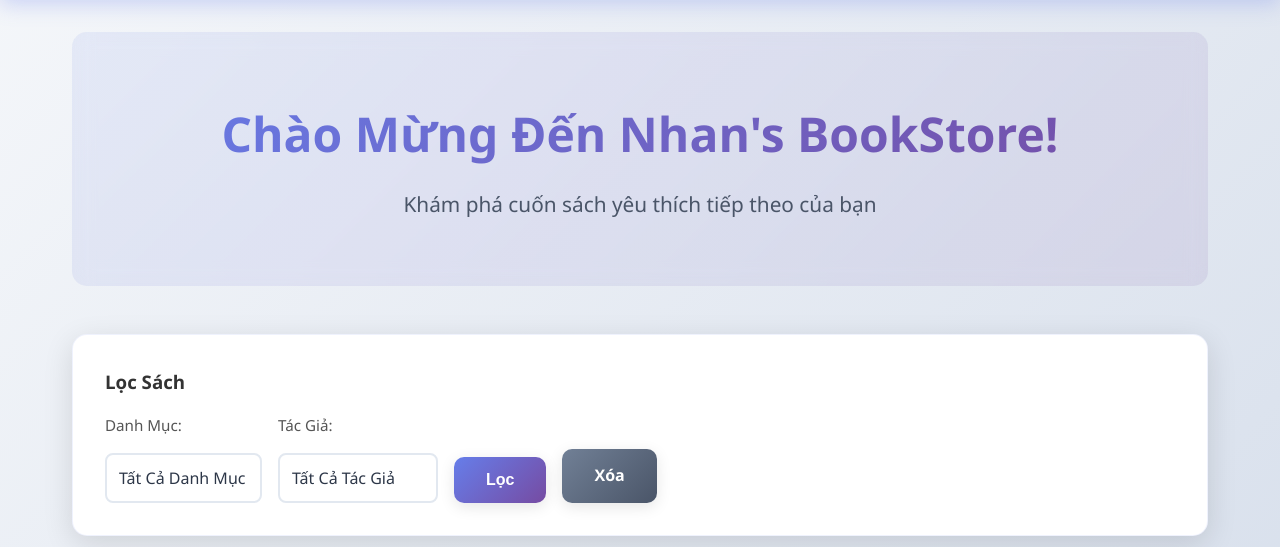
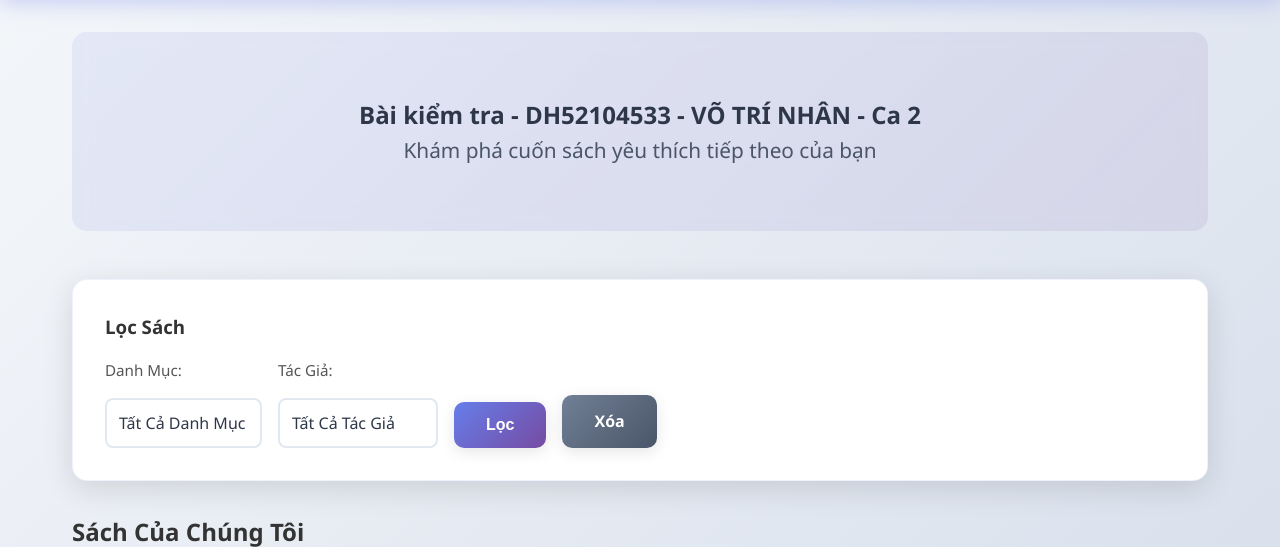
Before and after one commit to nhanvotri33/oss_proj_2, a PHP site: page / in a window 1280 px wide. Shown: the part 90-637 px from the top of the page. Run offline with PHP 8.4, Linux system fonts and the light colour scheme; data comes from the database, SQL or seed files in the repository.

Commit message:
chinh lai tieu de

```diff
--- a/index.php
+++ b/index.php
@@ -72,7 +72,7 @@ try {
     <?php endif; ?>
 
     <section class="hero">
-        <h2>Chào Mừng Đến Nhan's BookStore!</h2>
+        <h1>Bài kiểm tra - DH52104533 - VÕ TRÍ NHÂN - Ca 2</h1>
         <p>Khám phá cuốn sách yêu thích tiếp theo của bạn</p>
     </section>
 
```
